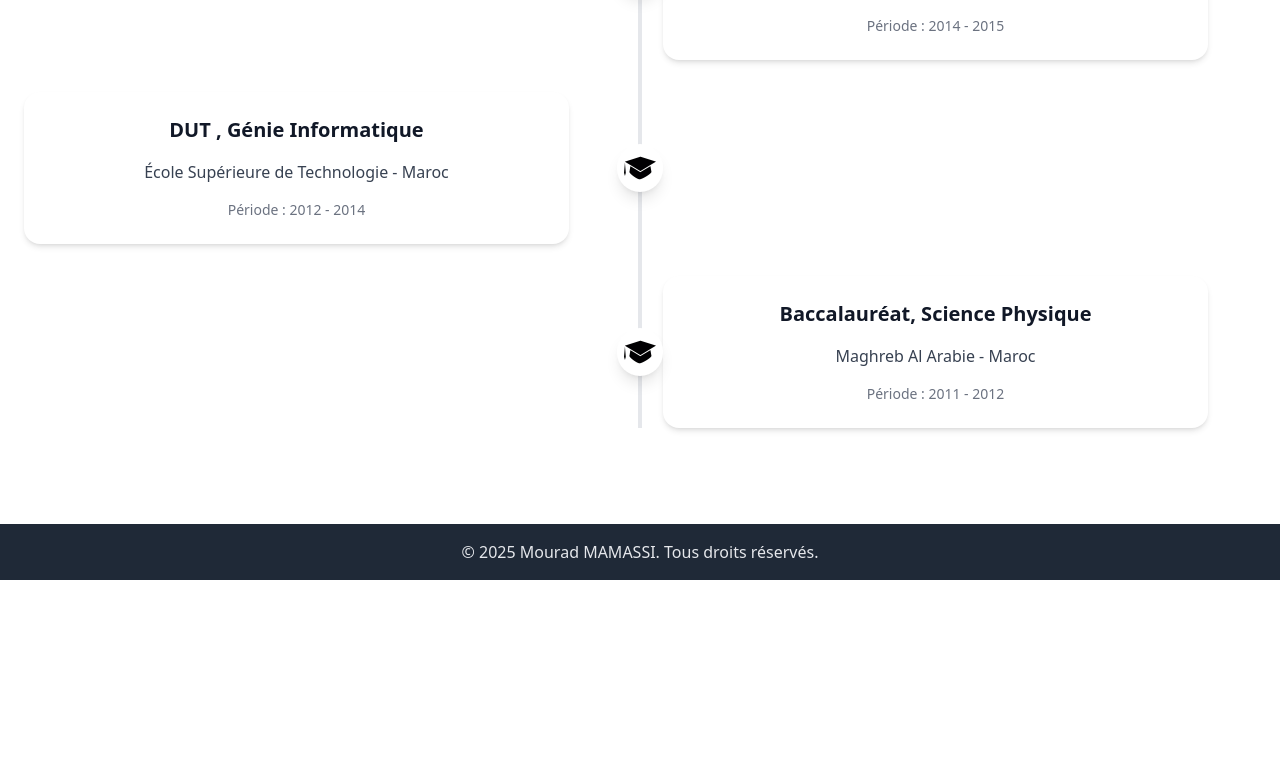
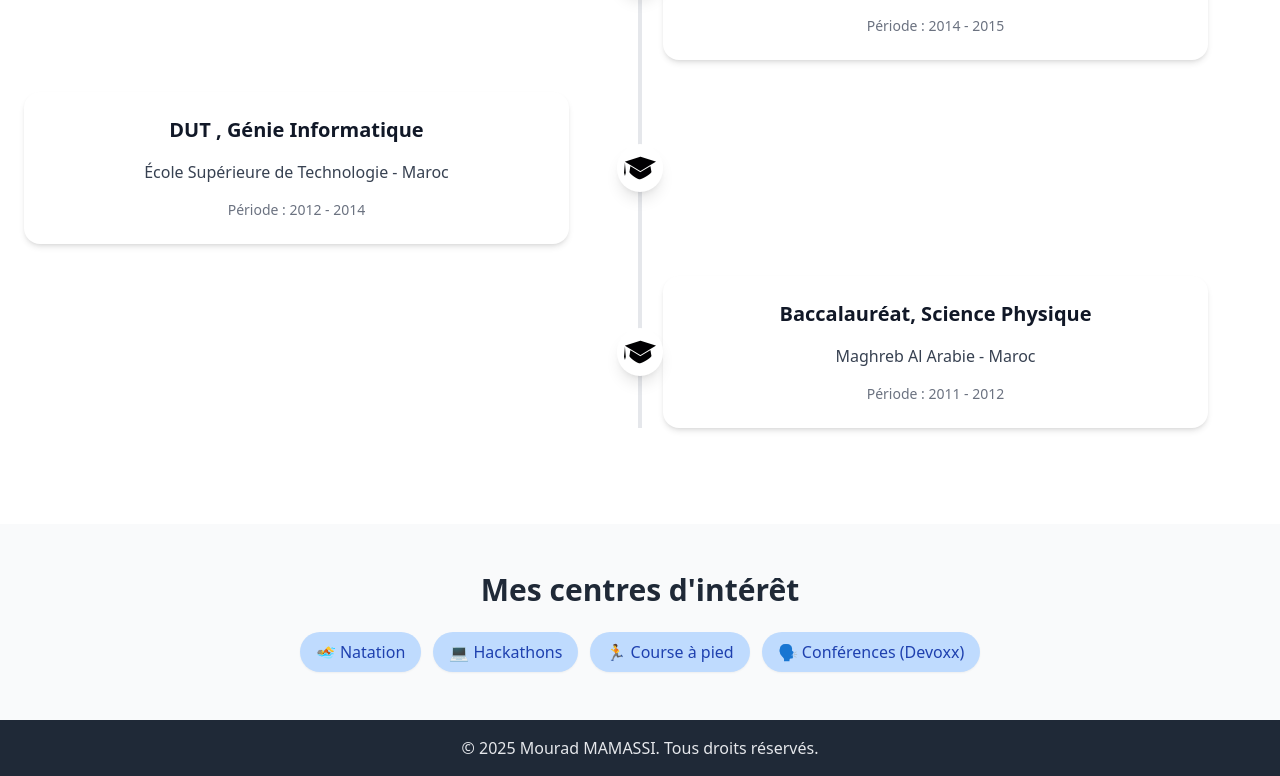
Before and after one commit to mouradmamassi/mourad-portfolio, a React (Vite) app: page / in a window 1280 px wide. Shown: the part 3768-4544 px from the top of the page. Before the commit the page ends 4348 px from the top, so only its background shows below. Built offline with nearby package versions, Linux system fonts and the light colour scheme.

Commit message:
⚡ refacto

```diff
--- a/src/App.jsx
+++ b/src/App.jsx
@@ -1,13 +1,18 @@
+// src/App.jsx
 import HeroSection from "./components/HeroSection";
 import PortfolioSection from "./components/PortfolioSection";
+import HobbiesSection from "./components/HobbiesSection"; // Import the new component
 import Footer from "./components/Footer";
+import BackToTopButton from "./components/BackToTopButton";
 
 export default function App() {
   return (
     <div className="font-sans">
       <HeroSection />
       <PortfolioSection />
+      <HobbiesSection /> {/* Add the new component here */}
       <Footer />
+      <BackToTopButton />
     </div>
   );
 }
--- /dev/null
+++ b/src/components/BackToTopButton.jsx
@@ -0,0 +1,58 @@
+// src/components/BackToTopButton.jsx
+import React, { useState, useEffect } from "react";
+
+export default function BackToTopButton() {
+  const [isVisible, setIsVisible] = useState(false);
+
+  // Show button when page is scrolled up to 300px
+  const toggleVisibility = () => {
+    if (window.scrollY > 300) {
+      setIsVisible(true);
+    } else {
+      setIsVisible(false);
+    }
+  };
+
+  // Set the scroll event listener
+  useEffect(() => {
+    window.addEventListener("scroll", toggleVisibility);
+    return () => {
+      window.removeEventListener("scroll", toggleVisibility);
+    };
+  }, []);
+
+  // Scroll to the top when the button is clicked
+  const scrollToTop = () => {
+    window.scrollTo({
+      top: 0,
+      behavior: "smooth",
+    });
+  };
+
+  return (
+    <div className="fixed bottom-4 right-4 z-50">
+      {isVisible && (
+        <button
+          onClick={scrollToTop}
+          className="bg-blue-600 text-white p-3 rounded-full shadow-lg hover:bg-blue-700 transition transform hover:scale-110 focus:outline-none focus:ring-2 focus:ring-blue-500"
+          aria-label="Go to top"
+        >
+          <svg
+            xmlns="http://www.w3.org/2000/svg"
+            className="h-6 w-6"
+            fill="none"
+            viewBox="0 0 24 24"
+            stroke="currentColor"
+          >
+            <path
+              strokeLinecap="round"
+              strokeLinejoin="round"
+              strokeWidth={2}
+              d="M5 10l7-7m0 0l7 7m-7-7v18"
+            />
+          </svg>
+        </button>
+      )}
+    </div>
+  );
+}
--- /dev/null
+++ b/src/components/HobbiesSection.jsx
@@ -0,0 +1,26 @@
+// src/components/HobbiesSection.jsx
+import React from "react";
+
+export default function HobbiesSection() {
+  return (
+    <section className="py-12 bg-gray-50">
+      <div className="container mx-auto px-4 text-center">
+        <h2 className="text-3xl font-bold text-gray-800 mb-6">Mes centres d'intérêt</h2>
+        <div className="flex flex-wrap justify-center gap-3">
+          <span className="bg-blue-200 text-blue-800 px-4 py-2 rounded-full text-md font-medium shadow-sm">
+            🏊 Natation
+          </span>
+          <span className="bg-blue-200 text-blue-800 px-4 py-2 rounded-full text-md font-medium shadow-sm">
+            💻 Hackathons
+          </span>
+          <span className="bg-blue-200 text-blue-800 px-4 py-2 rounded-full text-md font-medium shadow-sm">
+            🏃 Course à pied
+          </span>
+          <span className="bg-blue-200 text-blue-800 px-4 py-2 rounded-full text-md font-medium shadow-sm">
+            🗣️ Conférences (Devoxx)
+          </span>
+        </div>
+      </div>
+    </section>
+  );
+}
```
